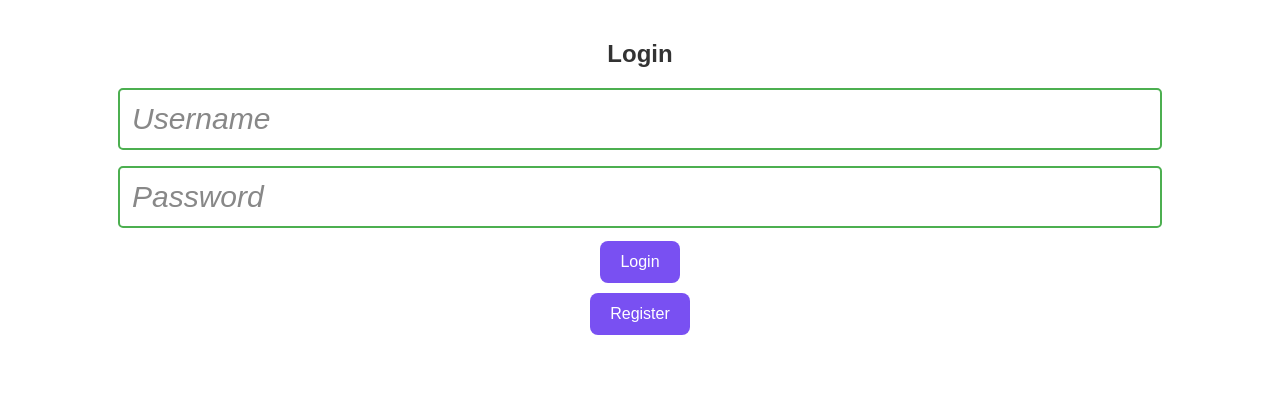
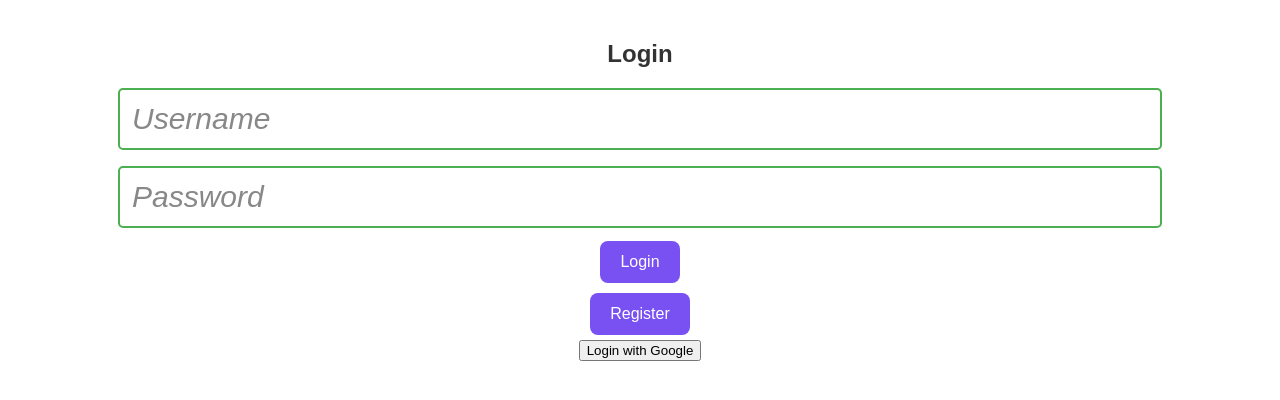
Before and after one commit to seandavisproductions/teacher-tools, a React (Create React App) app: page / in a window 1280 px wide. Both pictures are taken after a click on the button "Teacher". Shown: the top 400 px of the page. Built offline with nearby package versions, Linux system fonts and the light colour scheme; no server answers.

Commit message:
Add Google login button to Login component for enhanced authentication options

```diff
--- a/src/Login.js
+++ b/src/Login.js
@@ -10,7 +10,10 @@ export default function Login({ setIsAuthenticated, teacherId, setTeacherId }) {
   const [isLoading, setIsLoading] = useState(false);
 
 
-
+ // For Google login, simply redirect to your backend route.
+  const handleGoogleLogin = () => {
+    window.location.href = "https://teacher-toolkit-back-end.onrender.com/auth/google";
+  };
 
 const handleLogin = async () => {
   setIsLoading(true);
@@ -66,6 +69,7 @@ setRegister(!register)
         />
         <button className="button" onClick={handleLogin}>Login</button>
         <button className="button" onClick={handleRegisterPage}>Register</button>
+        <button onClick={handleGoogleLogin}>Login with Google</button>
       </div>
     ) : (
       <Register setIsAuthenticated={setIsAuthenticated} />
```
